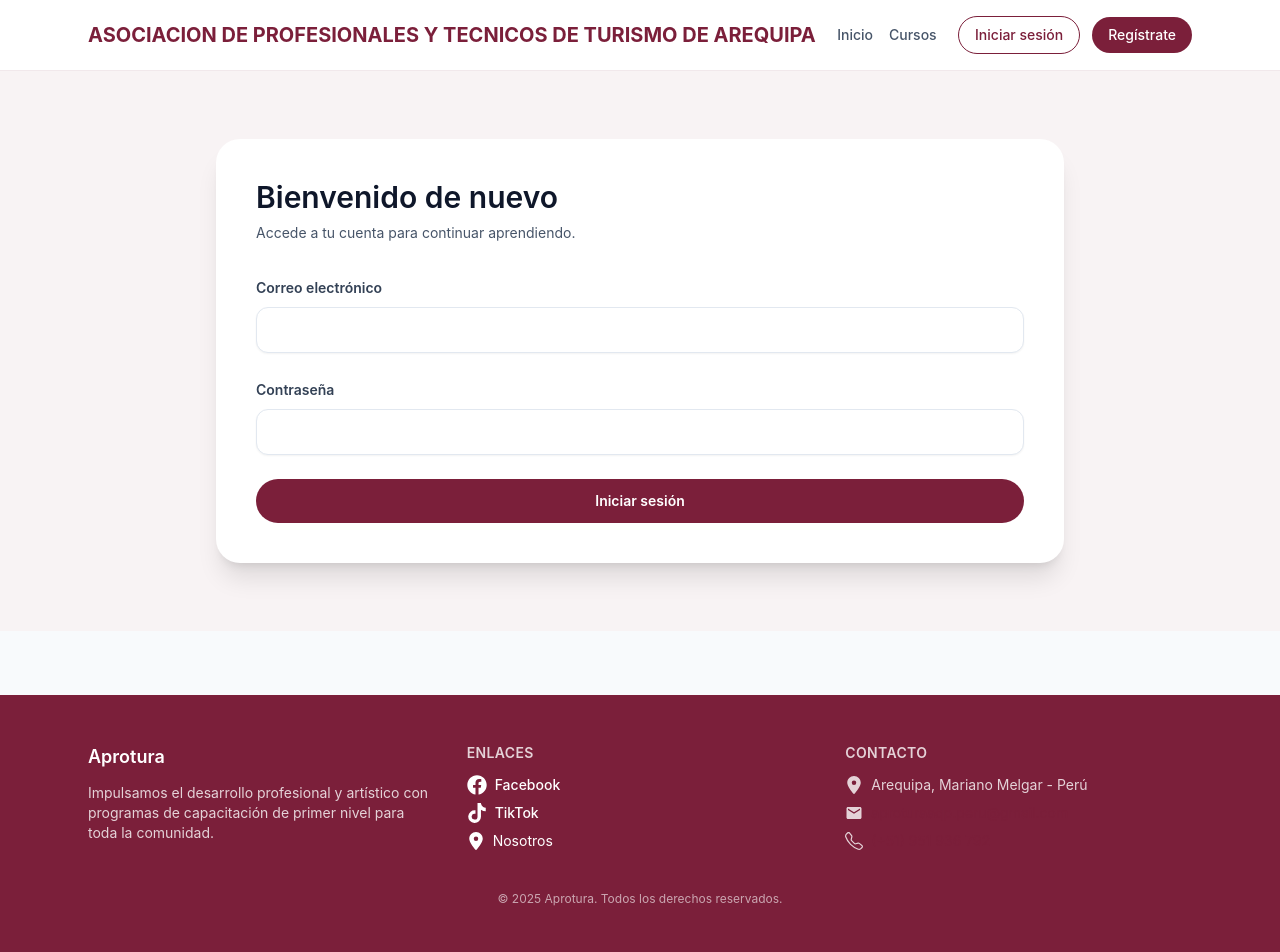
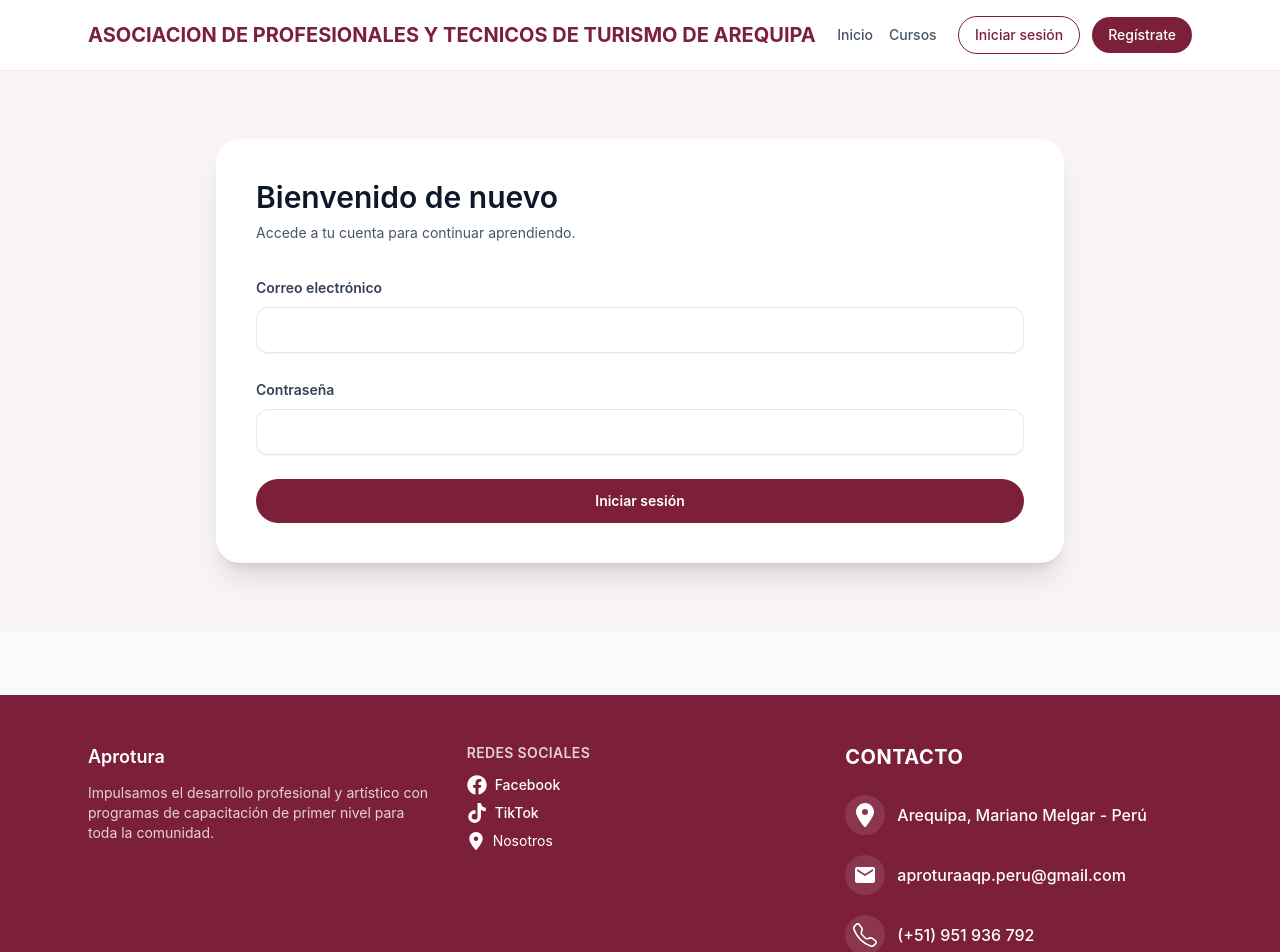
Before and after one commit to renzochipanapalomino/aportura-backend, a React (Vite) app in the folder frontend/: page /login in a window 1280 px wide. Shown: the top 952 px of the page. Built offline with nearby package versions, Linux system fonts and the light colour scheme; no server answers.

Commit message:
feat: mejorar visibilidad de contacto en footer

```diff
--- a/frontend/src/components/Footer.jsx
+++ b/frontend/src/components/Footer.jsx
@@ -14,7 +14,7 @@ const Footer = () => (
           </p>
         </div>
         <div>
-          <h4 className="text-sm font-semibold uppercase tracking-wide text-white/80">Enlaces</h4>
+          <h4 className="text-sm font-semibold uppercase tracking-wide text-white/80">Redes Sociales</h4>
 
           <ul className="mt-3 space-y-2 text-sm">
             <li>
@@ -46,23 +46,33 @@ const Footer = () => (
           </ul>
         </div>
         <div>
-          <h4 className="text-sm font-semibold uppercase tracking-wide text-white/80">Contacto</h4>
-          <p className="mt-3 text-sm text-white/80 flex items-center gap-2">
-            <FaLocationDot className="text-lg" />
-            Arequipa, Mariano Melgar - Perú
-          </p>
-          <p className="text-sm text-white/80 flex items-center gap-2 mt-2">
-            <MdEmail className="text-lg" />
-            <a href="mailto:aproturaaqp.peru@gmail.com" className="hover:text-white hover:underline">
-              aproturaaqp.peru@gmail.com
+          <h4 className="text-xl font-bold uppercase tracking-wide text-white mb-6">CONTACTO</h4>
+          <div className="space-y-5">
+            <a className="flex items-center gap-3 text-white group cursor-pointer">
+              <div className="bg-white/10 p-2 rounded-full group-hover:bg-white/20 transition-colors">
+                <FaLocationDot className="text-2xl text-white" />
+              </div>
+              <span className="text-base font-medium">Arequipa, Mariano Melgar - Perú</span>
             </a>
-          </p>
-          <p className="text-sm text-white/80 flex items-center gap-2 mt-2">
-            <BsTelephone className="text-lg" />
-            <a href="tel:+51951936792" className="hover:text-white hover:underline">
-              (+51) 951 936 792
+            <a href="mailto:aproturaaqp.peru@gmail.com"
+               className="flex items-center gap-3 text-white group">
+              <div className="bg-white/10 p-2 rounded-full group-hover:bg-white/20 transition-colors">
+                <MdEmail className="text-2xl text-white" />
+              </div>
+              <span className="text-base font-medium group-hover:text-primary-light transition-colors">
+                aproturaaqp.peru@gmail.com
+              </span>
             </a>
-          </p>
+            <a href="tel:+51951936792"
+               className="flex items-center gap-3 text-white group">
+              <div className="bg-white/10 p-2 rounded-full group-hover:bg-white/20 transition-colors">
+                <BsTelephone className="text-2xl text-white" />
+              </div>
+              <span className="text-base font-medium group-hover:text-primary-light transition-colors">
+                (+51) 951 936 792
+              </span>
+            </a>
+          </div>
         </div>
       </div>
       <p className="mt-10 text-center text-xs text-white/60">
```
